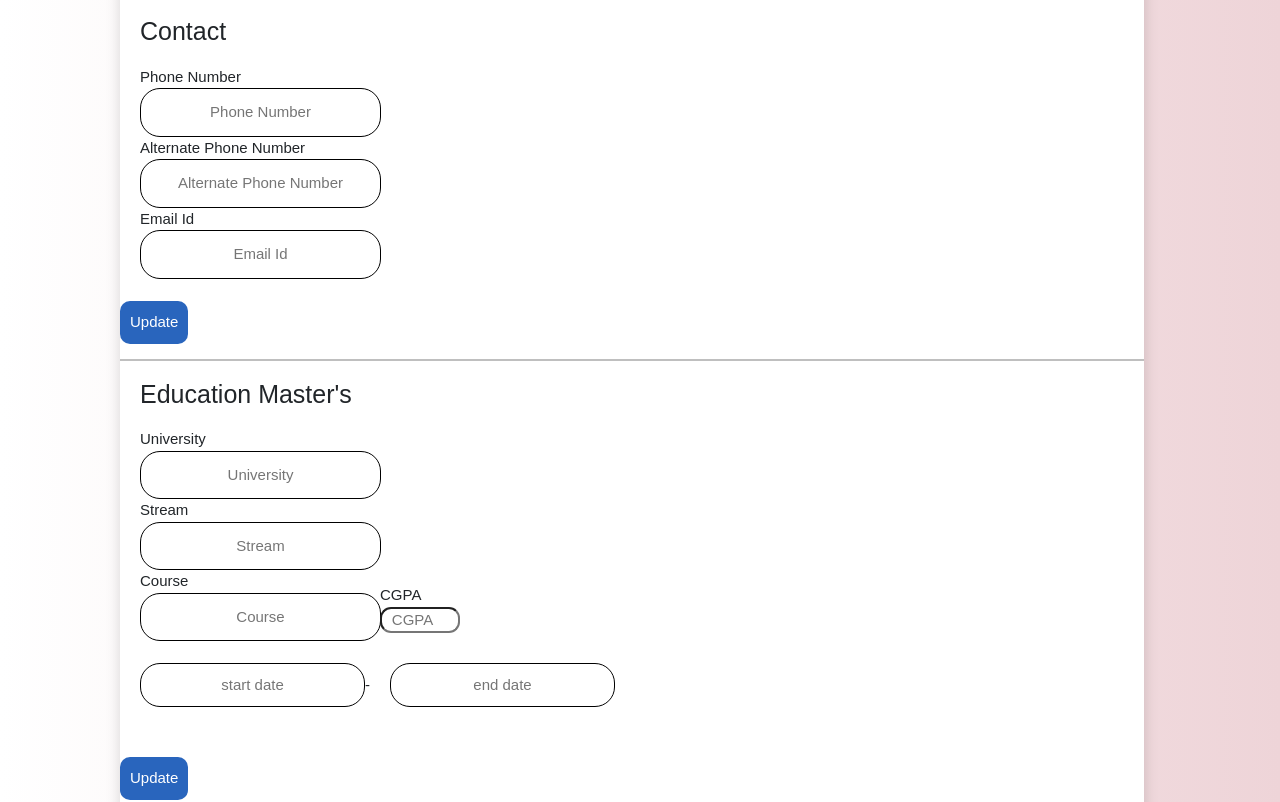
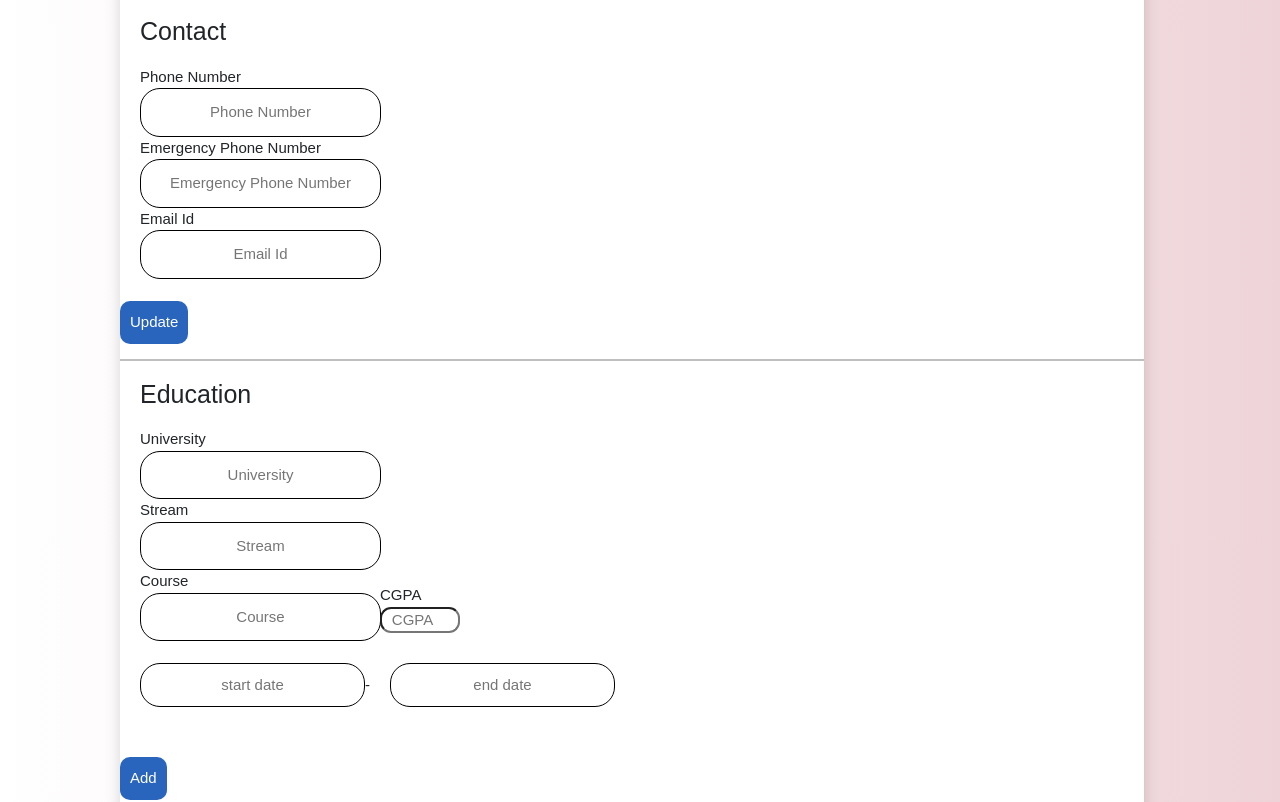
Before and after one commit to snad-developers/Frontend, a Vue app: page /PersonalData in a window 1280 px wide. Shown: the part 1240-2042 px from the top of the page. Built offline with nearby package versions, Linux system fonts and the light colour scheme; no server answers; sample sign-in values are in the browser's storage.

Commit message:
added changes as required

```diff
--- a/src/components/EducationUpdate.vue
+++ b/src/components/EducationUpdate.vue
@@ -1,5 +1,7 @@
 <template>
-<h2>Update Education Information</h2>
+<h2>Add Education Information</h2>
+<a href="/TabsView"><button style="margin-left:-1300px;color:white;background-color:blue;border-radius:22px;width:5%;cursor: pointer;">Back</button></a>
+
 <div class="EduUpd">
 <label for="university" style="margin-left: 20px;">University</label><br>
 <input  name="university" id="university" type="text" v-model="person.university" style="padding: 10px 20px;width:225px;margin-left: 20px;"><br>
@@ -20,7 +22,7 @@
 <input  name="specialization" id="specialization" type="text" v-model="person.specialization" style="padding: 10px 20px;width:225px;margin-left: 20px;"><br>
 
 <label for="gpa" style="margin-left: 260px;top: -57px;">GPA</label><br>
-<input type="text" name="gpa"  placeholder="GPA" v-model="person.gpa" style="margin-left: 260px;border-radius: 11px;width: 80px;text-align: center;top: -57px;"><br><br>
+<input type="text" name="gpa"  placeholder="GPA" v-model="person.gpa" style="margin-left: 260px;border-radius: 11px;width: 80px;text-align: center;top: -57px;padding: 2px;"><br><br>
 
 <span  style="top: -50px;"><input  name="degreestartdate" id="birthdate" type="date" v-model="person.degreestartdate" style="padding: 10px 20px;width:225px;margin-left: 20px;">-<input  name="degreeenddate" id="birthdate" type="date" v-model="person.degreeenddate" style="padding: 10px 20px;width:225px;margin-left: 20px;"><br></span>
 <button  @click.prevent="educationupdate();" style="margin-left: 326px;margin-top:0%; background-color: blue;color: antiquewhite;">
--- a/src/components/JobTab.vue
+++ b/src/components/JobTab.vue
@@ -92,7 +92,7 @@ border: 0px solid rgb(153, 148, 148) ;" @click.prevent="jhandleupdate()" >Update
                         <h4>Compensation</h4>
 
                             <table>
-                                <thead style="background-color:rgb(223, 181, 188); color:grey; ">
+                                <thead style="background-color:rgb(223, 181, 188); color:grey;     left: 36px;">
                                 <th>Effective Date</th>
                                 <th>Pay Schedule</th>
                                 <th>Pay Type</th>
--- a/src/components/PersonalData.vue
+++ b/src/components/PersonalData.vue
@@ -67,8 +67,8 @@
     <label for="contactnumber" style="margin-left: 20px;">Phone Number</label><br>
     <input type="text" for="contactnumber" name="contactnumber" placeholder="Phone Number" style="margin-left: 20px;" v-model="person.contactnumber"><br>
 
-     <label for="emergencynumber" style="margin-left: 20px;"> Alternate Phone Number</label><br>
-    <input type="text" for="emergencynumber" name="emergencynumber"  placeholder="Alternate Phone Number" style="margin-left: 20px;" v-model="person.emergencynumber" ><br>
+     <label for="emergencynumber" style="margin-left: 20px;"> Emergency Phone Number</label><br>
+    <input type="text" for="emergencynumber" name="emergencynumber"  placeholder="Emergency Phone Number" style="margin-left: 20px;" v-model="person.emergencynumber" ><br>
 
         <!-- v-model="person.altPhone" -->
       <label for="emailaddress" style="margin-left: 20px;">Email Id</label><br>
@@ -82,7 +82,7 @@ padding: 10px;
 border: 0px solid rgb(153, 148, 148) ;" @click.prevent="handleupdate()" >Update</button>
    <hr class="hr">
 
-    <p style="margin-left: 20px;">Education Master's</p>
+    <p style="margin-left: 20px;">Education</p>
 
     <label for="university" style="margin-left: 20px;">University</label><br>
     <input type="text" for="university" name="university"  placeholder="University" style="margin-left: 20px;" v-model="person.university" ><br>
@@ -103,7 +103,7 @@ text-decoration: solid;
 color: white;
 cursor: pointer;
 padding: 10px;
-border: 0px solid rgb(153, 148, 148) ;" @click.prevent="onhandleupdate(empdata)" >Update</button>
+border: 0px solid rgb(153, 148, 148) ;" @click.prevent="onhandleupdate(empdata)" >Add</button>
         <hr class="hr">
     <p style="margin-left: 20px;">Visa Information</p>
     <div class="child-4">
--- a/src/components/TabNav.vue
+++ b/src/components/TabNav.vue
@@ -1,6 +1,6 @@
 <template>
-  <div style="width: 90%">
-    <ul class="nav nav-tabs">
+  <div style="width: 100%">
+    <ul class="nav nav-tabs" style="background-color: rgb(223, 181, 188)">
      <li v-for="tab in tabs" :key="tab" class="nav-item">
         <a class="nav-link" :class="{active: tab === selected}" @click.prevent="setTab(tab)">
         {{tab}}
--- a/src/components/TabsView.vue
+++ b/src/components/TabsView.vue
@@ -1,10 +1,13 @@
 <template>
+<a href="/activeemplydata"><button style="margin-left:-1300px;color:white;background-color:blue;border-radius:22px;width:5%;cursor: pointer;">Back</button></a>
+   <br>
+   <br>
 <div class="P1">
   <TabNav :tabs="['Personal','Job']" :selected="selected" @selected="setSelected">
     <Tab :isSelected="selected === 'Personal'">
 
        <div>
-      <p>Personal Data</p>
+      <p><b>Personal Data</b></p>
 
       <p style="margin-left: 20px;">Basic Information</p>{{logid}}
       <table class="center">
@@ -77,8 +80,8 @@
     <td><label for="contactnumber" style="margin-left: 20px;">Phone Number</label><br>
     <input type="text" for="contactnumber" name="contactnumber" placeholder="Phone Number" style="margin-left: 20px;" v-model="person.contactnumber" ></td>
 
-     <td><label for="emergencynumber" style="margin-left: 20px;"> Alternate Phone Number</label><br>
-    <input type="text" for="emergencynumber" name="emergencynumber"  placeholder="Alternate Phone Number" style="margin-left: 20px;" v-model="person.emergencynumber" ></td>
+     <td><label for="emergencynumber" style="margin-left: 20px;"> Emergency Phone Number</label><br>
+    <input type="text" for="emergencynumber" name="emergencynumber"  placeholder="Emergency Phone Number" style="margin-left: 20px;" v-model="person.emergencynumber" ></td>
 
 
        <td><label for="emailaddress" style="margin-left: 20px;">Email Id</label><br>
@@ -128,7 +131,7 @@ text-decoration: solid;
 color: white;
 cursor: pointer;
 padding: 10px;
-border: 0px solid rgb(153, 148, 148) ;" @click.prevent="educationupdate(empdata)" >Update</button>
+border: 0px solid rgb(153, 148, 148) ;" @click.prevent="educationupdate(empdata)" >Add Education</button>
   <hr class="hr">
     <p style="margin-left: 20px;">Visa Information</p>
     <!-- <div class="child-4"> -->
@@ -136,7 +139,7 @@ border: 0px solid rgb(153, 148, 148) ;" @click.prevent="educationupdate(empdata)
 
                             <table>
 
-                                <thead style="background-color:rgb(223, 181, 188); color:grey; ">
+                                <thead style="background-color:rgb(223, 181, 188); color:grey;    right: -106px; ">
                                 <th>Date</th>
                                 <th>Visa Status</th>
                                 <th>Issuing country</th>
@@ -145,7 +148,7 @@ border: 0px solid rgb(153, 148, 148) ;" @click.prevent="educationupdate(empdata)
                                 </thead>
                                    <!-- <template  v-for="(empdata,employeeid) in responsedata" :key="employeeid" > -->
 
-                                       <tr> <td>{{rowdata.date}}</td>
+                                       <tr style="right: -106px;"> <td>{{rowdata.date}}</td>
                                     <td>{{rowdata.visastatus}}</td>
                                     <td>{{rowdata.issuingcountry}}</td>
                                      <td>{{rowdata.expirationdate}}</td>
@@ -156,7 +159,7 @@ text-decoration: solid;
 color: white;
 cursor: pointer;
 padding: 10px;
-border: 0px solid rgb(153, 148, 148) ;" @click.prevent="visaupdate()">Update</button></td></tr></table>
+border: 0px solid rgb(153, 148, 148) ;top: -93px;" @click.prevent="visaupdate()">Add Visa</button></td></tr></table>
  <!-- </template>   -->
 
 
@@ -190,18 +193,18 @@ border: 0px solid rgb(153, 148, 148) ;" @click.prevent="visaupdate()">Update</bu
                         </div>
 
                      <div class="child-4">
-                        <h4>Employement Status</h4><br>
+                        <h4>Employement Status</h4>
 
                             <table>
 
-                                <thead class="thead" style="background-color:rgb(223, 181, 188); color:grey; ">
+                                <thead class="thead" style="background-color:rgb(223, 181, 188); color:grey;     right: -264px;">
                                 <th>Effective Date</th>
                                 <th>employement Status</th>
                                 <th>Comment</th>
                                 </thead>
                             <br>
 
-                        <tr>
+                        <tr style="    right: -261px;">
                          <td><input type="text" name="effectivedate" for="effectivedate" placeholder="Effective Date"  v-model="person.effectivedate"> </td>
                          <td> <input type="text" name="employementstatus" for="employementstatus" placeholder="Employement Status" style="margin-left: 20px;" v-model="person.employementstatus"></td>
 
@@ -214,8 +217,8 @@ text-decoration: solid;
 color: white;
 cursor: pointer;
 padding: 10px;
-margin-left:160px;
-border: 0px solid rgb(153, 148, 148) ;" @click.prevent="jobhandleupdate()">Update</button></span> </td></tr>
+margin-left:135px;
+border: 0px solid rgb(153, 148, 148) ;top: -119px;" @click.prevent="jobhandleupdate()">Update</button></span> </td></tr>
                     </table>
                         </div><br>
 
@@ -224,7 +227,7 @@ border: 0px solid rgb(153, 148, 148) ;" @click.prevent="jobhandleupdate()">Updat
 
                             <table>
 
-                                <thead style="background-color:rgb(223, 181, 188); color:grey; ">
+                                <thead style="background-color:rgb(223, 181, 188); color:grey;    right: -108px; ">
                                 <th>Effective Date</th>
                                 <th>Location</th>
                                 <th>Client Name</th>
@@ -233,7 +236,7 @@ border: 0px solid rgb(153, 148, 148) ;" @click.prevent="jobhandleupdate()">Updat
                                 <th>Job Title</th>
                                 <th>Reports To</th>
                                 </thead>
-                                <tr>
+                                <tr style="    right: -109px;">
                                 <!-- <template v-for="(empdata,employeeid) in responsedata" :key="employeeid" > -->
                                     <td>{{rowdata.jobeffectivedate}}</td>
                                     <td>{{rowdata.location}}</td>
@@ -246,7 +249,7 @@ text-decoration: solid;
 color: white;
 cursor: pointer;
 padding: 10px;
-border: 0px solid rgb(153, 148, 148) ;" @click.prevent="jobinfo()" >Update</button></td></tr>
+border: 0px solid rgb(153, 148, 148) ;    top: -86px;right: -2px;" @click.prevent="jobinfo()" >Update</button></td></tr>
                                 <!-- </template> -->
                             </table>
                         </div><br>
@@ -255,7 +258,7 @@ border: 0px solid rgb(153, 148, 148) ;" @click.prevent="jobinfo()" >Update</butt
                         <h4>Compensation</h4>
 
                             <table>
-                                <thead style="background-color:rgb(223, 181, 188); color:grey; ">
+                                <thead style="background-color:rgb(223, 181, 188); color:grey;     left: 36px;">
                                 <th>Effective Date</th>
                                 <th>Pay Schedule</th>
                                 <th>Pay Type</th>
@@ -265,7 +268,7 @@ border: 0px solid rgb(153, 148, 148) ;" @click.prevent="jobinfo()" >Update</butt
                                 <th>Change Reason</th>
 
                                 </thead>
-                                <tr>
+                                <tr style="    right:-31px;">
                                 <!-- <template v-for="(empdata,index) in responsedata" :key="index" > -->
                                     <td>{{rowdata.compensationeffectivedate}}</td>
                                     <td>{{rowdata.payschedule}}</td>
@@ -280,7 +283,7 @@ text-decoration: solid;
 color: white;
 cursor: pointer;
 padding: 10px;
-border: 0px solid rgb(153, 148, 148) ;" @click.prevent="compinfo()" >Update</button></td></tr>
+border: 0px solid rgb(153, 148, 148) ;    top: -87px;left: -65px;" @click.prevent="compinfo()" >Update</button></td></tr>
                                 <!-- </template> -->
                             </table>
 
--- a/src/components/VisaUpdate.vue
+++ b/src/components/VisaUpdate.vue
@@ -1,5 +1,5 @@
 <template>
-<h2>Update Visa Information</h2>
+<h2>Add Visa Information</h2>
 <div class="comp">
 <label for="date" style="margin-left: 20px;">Date</label><br>
 <input  name=" date" id="date" type="date" v-model="person.date" style="padding: 10px 20px;width:225px;margin-left: 20px;"><br>
@@ -266,7 +266,7 @@
 
 
 
-     <label for="status" style="margin-left: 20px;">status</label><br>
+     <label for="status" style="margin-left: 20px;">Status</label><br>
      <input name="status" id="status"  type="text" v-model="person.status"  style="padding: 10px 20px;width:225px;margin-left: 20px;"><br>
 
    <button  @click="visaupdate" style="margin-left: 326px;margin-top:0%; background-color: blue;color: antiquewhite;">
```
